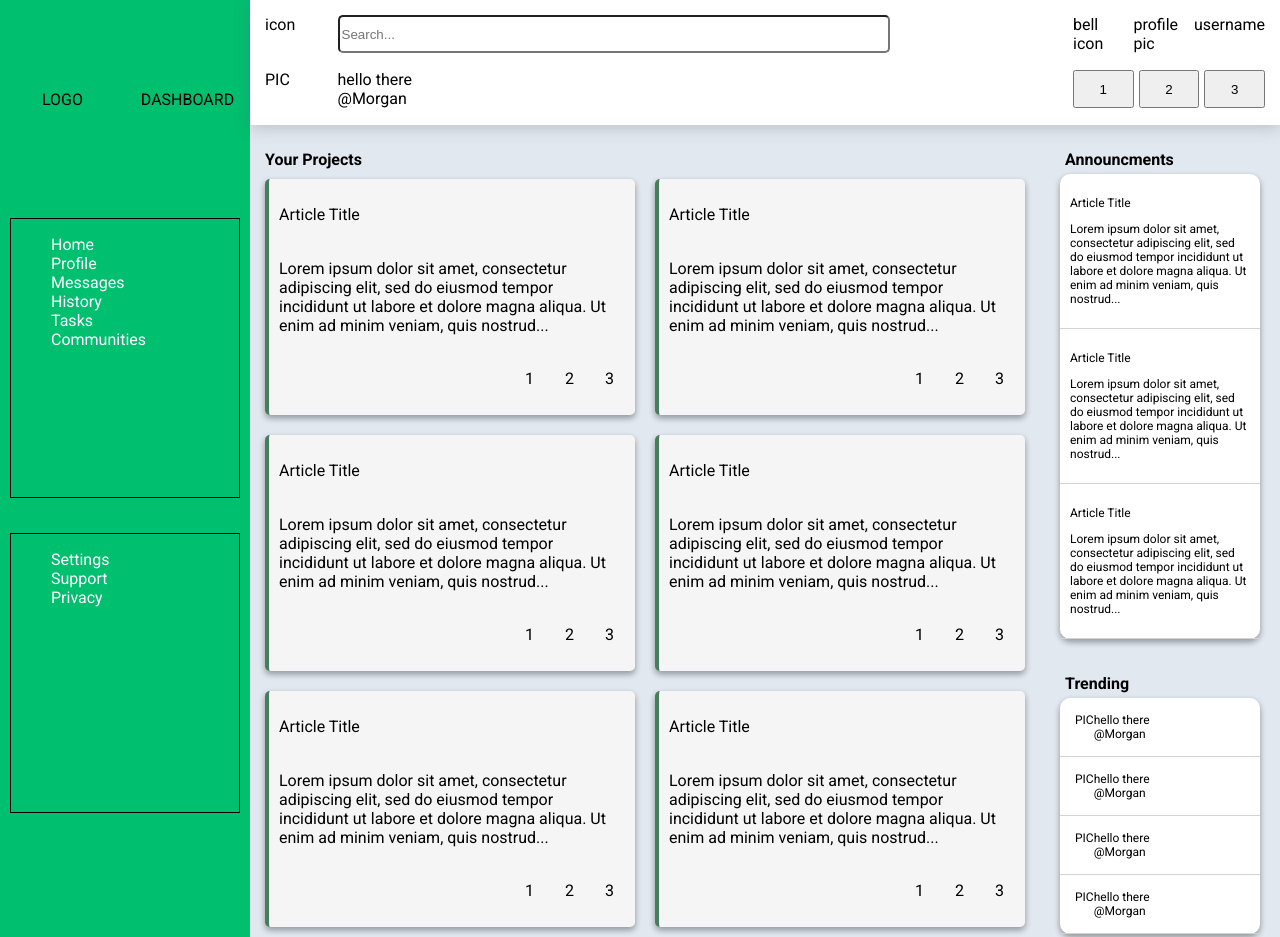
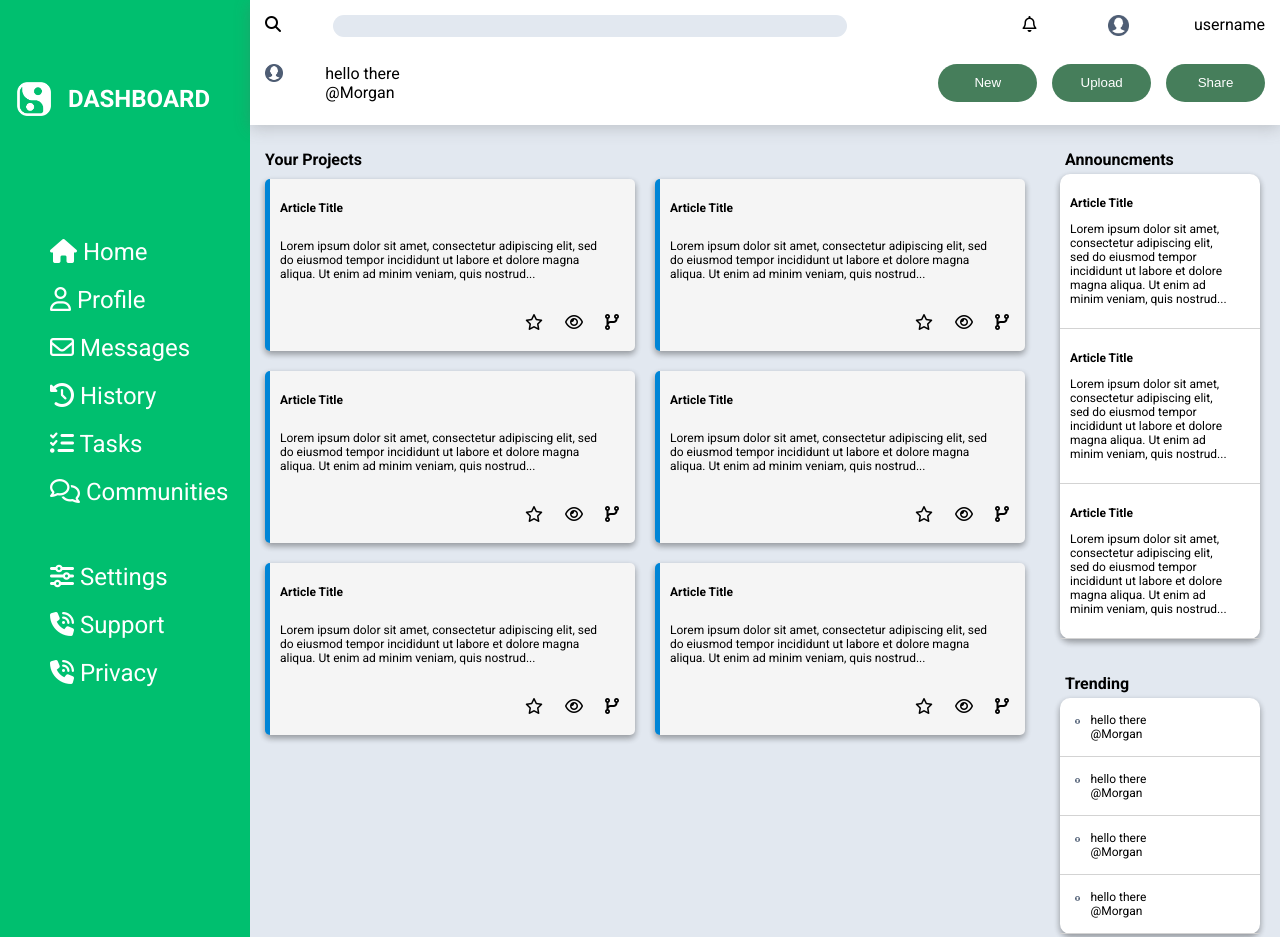
Before and after one commit to imustbreakyou/dashboard, a plain HTML site: page index.html in a window 1280 px wide. Shown: the top 937 px of the page. Drawn offline with Linux system fonts and the light colour scheme.

Commit message:
add logos and profile pictures
project at 95% complete

TODO: Space menu list items, resize profile pictures. Vertically center header and profile pictures

```diff
--- a/index.html
+++ b/index.html
@@ -6,32 +6,33 @@
     <meta name="viewport" content="width=device-width, initial-scale=1.0">
     <title>Dashboard</title>
     <link rel="stylesheet" href="style.css">
-    <link href='http://fonts.googleapis.com/css?family=Roboto:400,100,100italic,300,300italic,400italic,500,500italic,700,700italic,900italic,900' rel='stylesheet' type='text/css'>
+
+        <link href='http://fonts.googleapis.com/css?family=Roboto:400,100,100italic,300,300italic,400italic,500,500italic,700,700italic,900italic,900' rel='stylesheet' type='text/css'>
   </head>
 <body>
     <div class="container">
         <div class="sidebar">
             <div class="logo-container">
-              <div class="logo">LOGO</div>
+              <div class="logo"><img class="logo-png" src="icons/logo.png" alt="Italian Trulli"></div>
               <div class="logo-text">DASHBOARD</div>
             </div>
             <div class="menus">
               <div class="navigation">
                 <menu>
-                  <li>Home</li>
-                  <li>Profile</li>
-                  <li>Messages</li>
-                  <li>History</li>
-                  <li>Tasks</li>
-                  <li>Communities</li>
+                  <li><i class="fa-solid fa-house"></i>   Home</li>
+                  <li><i class="fa-regular fa-user"></i>   Profile</li>
+                  <li><i class="fa-regular fa-envelope"></i>   Messages</li>
+                  <li><i class="fa-solid fa-clock-rotate-left"></i>   History</li>
+                  <li><i class="fa-solid fa-list-check"></i>   Tasks</li>
+                  <li><i class="fa-regular fa-comments"></i>   Communities</li>
                 </menu>
 
               </div>
               <div class="account">
                 <menu>
-                  <li>Settings</li>
-                  <li>Support</li>
-                  <li>Privacy</li>
+                  <li><i class="fa-solid fa-sliders"></i>   Settings</li>
+                  <li><i class="fa-solid fa-phone-volume"></i>   Support</li>
+                  <li><i class="fa-solid fa-phone-volume"></i>   Privacy</li>
                 </menu>
               </div>
             </div>
@@ -40,28 +41,30 @@
         <div class="header">
           <div class="top">
             <div class="search">
-              <div class="icon">icon</div>
-              <input class="search-bar" type="text" placeholder="Search...">
+              <div class="icon">
+                <i class="fa-solid fa-magnifying-glass"></i>
+              </div>
+              <input class="search-bar" type="text">
             </div>
             <div class="access-profile">
-              <div>bell icon</div>
-              <div>profile pic</div>
+              <div><i class="fa-regular fa-bell"></i></div>
+              <div><img class="profile-png" src="icons/profile.png"></div>
               <div>username</div>
 
             </div>
           </div>
           <div class="bottom">
             <div class="display-profile">
-              <div class="profile-pic">PIC</div>
+              <div class="profile-pic"><img class="profile-png" src="icons/profile.png"></div>
               <div class="display-user-container">
                 <div class="hello"> hello there </div>
                 <div class="username">@Morgan</div>
               </div>
             </div>
             <div class="account-buttons">
-              <button>1</button>
-              <button>2</button>
-              <button>3</button>
+              <button>New</button>
+              <button>Upload</button>
+              <button>Share</button>
             </div>
           </div>
 
@@ -74,54 +77,54 @@
                     <p class="title">Article Title</p>
                     <p>Lorem ipsum dolor sit amet, consectetur adipiscing elit, sed do eiusmod tempor incididunt ut labore et dolore magna aliqua. Ut enim ad minim veniam, quis nostrud...</p>
                     <div class="icons">
-                      <div>1</div>
-                      <div>2</div>
-                      <div>3</div>
+                      <div><i class="fa-regular fa-star"></i></div>
+                      <div><i class="fa-regular fa-eye"></i></div>
+                      <div><i class="fa-solid fa-code-branch"></i></div>
                     </div>
                   </div>
                   <div class="card">
                     <p class="title">Article Title</p>
                     <p>Lorem ipsum dolor sit amet, consectetur adipiscing elit, sed do eiusmod tempor incididunt ut labore et dolore magna aliqua. Ut enim ad minim veniam, quis nostrud...</p>
                     <div class="icons">
-                      <div>1</div>
-                      <div>2</div>
-                      <div>3</div>
+                      <div><i class="fa-regular fa-star"></i></div>
+                      <div><i class="fa-regular fa-eye"></i></div>
+                      <div><i class="fa-solid fa-code-branch"></i></div>
                     </div>
                   </div>
                   <div class="card">
                     <p class="title">Article Title</p>
                     <p>Lorem ipsum dolor sit amet, consectetur adipiscing elit, sed do eiusmod tempor incididunt ut labore et dolore magna aliqua. Ut enim ad minim veniam, quis nostrud...</p>
                     <div class="icons">
-                      <div>1</div>
-                      <div>2</div>
-                      <div>3</div>
+                      <div><i class="fa-regular fa-star"></i></div>
+                      <div><i class="fa-regular fa-eye"></i></div>
+                      <div><i class="fa-solid fa-code-branch"></i></div>
                     </div>
                   </div>
                   <div class="card">
                     <p class="title">Article Title</p>
                     <p>Lorem ipsum dolor sit amet, consectetur adipiscing elit, sed do eiusmod tempor incididunt ut labore et dolore magna aliqua. Ut enim ad minim veniam, quis nostrud...</p>
                     <div class="icons">
-                      <div>1</div>
-                      <div>2</div>
-                      <div>3</div>
+                      <div><i class="fa-regular fa-star"></i></div>
+                      <div><i class="fa-regular fa-eye"></i></div>
+                      <div><i class="fa-solid fa-code-branch"></i></div>
                     </div>
                   </div>
                   <div class="card">
                     <p class="title">Article Title</p>
                     <p>Lorem ipsum dolor sit amet, consectetur adipiscing elit, sed do eiusmod tempor incididunt ut labore et dolore magna aliqua. Ut enim ad minim veniam, quis nostrud...</p>
                     <div class="icons">
-                      <div>1</div>
-                      <div>2</div>
-                      <div>3</div>
+                      <div><i class="fa-regular fa-star"></i></div>
+                      <div><i class="fa-regular fa-eye"></i></div>
+                      <div><i class="fa-solid fa-code-branch"></i></div>
                     </div>
                   </div>
                   <div class="card">
                     <p class="title">Article Title</p>
                     <p>Lorem ipsum dolor sit amet, consectetur adipiscing elit, sed do eiusmod tempor incididunt ut labore et dolore magna aliqua. Ut enim ad minim veniam, quis nostrud...</p>
                     <div class="icons">
-                      <div>1</div>
-                      <div>2</div>
-                      <div>3</div>
+                      <div><i class="fa-regular fa-star"></i></div>
+                      <div><i class="fa-regular fa-eye"></i></div>
+                      <div><i class="fa-solid fa-code-branch"></i></div>
                     </div>
                   </div>
 
@@ -155,7 +158,7 @@
 
                 <div class="card">
                   <div class="display-profile">
-                    <div class="profile-pic">PIC</div>
+                    <div class="profile-pic"><img class="profile-png" src="icons/profile.png"></div>
                     <div class="display-user-container">
                       <div class="hello"> hello there </div>
                       <div class="username">@Morgan</div>
@@ -165,7 +168,7 @@
 
                 <div class="card">
                   <div class="display-profile">
-                    <div class="profile-pic">PIC</div>
+                    <div class="profile-pic"><img class="profile-png" src="icons/profile.png"></div>
                     <div class="display-user-container">
                       <div class="hello"> hello there </div>
                       <div class="username">@Morgan</div>
@@ -175,7 +178,7 @@
 
                 <div class="card">
                   <div class="display-profile">
-                    <div class="profile-pic">PIC</div>
+                    <div class="profile-pic"><img class="profile-png" src="icons/profile.png"></div>
                     <div class="display-user-container">
                       <div class="hello"> hello there </div>
                       <div class="username">@Morgan</div>
@@ -185,7 +188,7 @@
 
                 <div class="card">
                   <div class="display-profile">
-                    <div class="profile-pic">PIC</div>
+                    <div class="profile-pic"><img class="profile-png" src="icons/profile.png"></div>
                     <div class="display-user-container">
                       <div class="hello"> hello there </div>
                       <div class="username">@Morgan</div>
@@ -201,5 +204,5 @@
         </div>
     </div>
 </body>
-<script>
+<script src="https://kit.fontawesome.com/fd30647803.js" crossorigin="anonymous"></script>
 </script>
--- a/style.css
+++ b/style.css
@@ -8,9 +8,20 @@ body {
 
 }
 
+button {
+    background: #467E5B;
+    border: none;
+    border-radius: 25px;
+
+    color: white;
+    padding: 0px 10px 0px 10px;
+}
+
 li {
   list-style-type: none;
   color: white;
+  margin: 20px 0;
+  font-size: 24px;
 }
 
 .container {
@@ -47,7 +58,7 @@ li {
     display: grid;
     grid-template-rows: 1fr 2fr 1fr;
     padding: 10px;
-    border-left: 4px solid #467E5B;
+    border-left: 5px solid #0085D6;
     border-radius: 5px;
     box-shadow: rgba(0, 0, 0, 0.16) 0px 3px 6px, rgba(0, 0, 0, 0.23) 0px 3px 6px;
 
@@ -75,10 +86,17 @@ li {
 
 }
 
-.header .top, .header .bottom {
+.header .top {
     display: grid;
-    grid-template-columns: 4fr 1fr;
+    grid-template-columns: 3fr 1fr;
+
 }
+
+.header .bottom {
+    display: grid;
+    grid-template-columns: 2fr 1fr;
+}
+
 
 
 /*
@@ -95,8 +113,11 @@ li {
 }
 
 .search-bar {
-    border-radius: 5px;
+    border-radius: 15px;
     width: 75%;
+    background: #E2E8F0;
+    border: none;
+    height: 80%;
 
 
 }
@@ -104,7 +125,7 @@ li {
 .access-profile, .account-buttons {
     display: grid;
     grid-template-columns: repeat(3, 1fr);
-    gap: 5px;
+    gap: 15px;
     padding: 5px;
 }
 
@@ -129,30 +150,60 @@ li {
     gap: 10px;
 }
 
+.logo-text {
+    margin-right: 40px;
+    font-size: 24px;
+}
 
 .logo-container {
-   /* border: 1px solid black;*/
     display: grid;
-    grid-template-columns: 1fr 1fr
+    grid-template-columns: 1fr 1fr;
+    place-items: center;
 }
 
 .logo-container > div {
-    /*border: 1px solid black;*/
-    place-self: center;
+    font-weight: 700;
+    color: white;
+}
 
+.logo {
+    display: grid;
+    place-items: center;
 
 }
 
 
 
+
+ .profile-png {
+    object-fit: cover;
+    width: 30%;
+    padding: 0px;
+    margin: 0px;
+
+}
+
+.logo > img {
+    object-fit: cover;
+    width: 50%;
+    height: auto;
+
+}
+
 .menus {
     display: grid;
     grid-template-rows: repeat(auto-fit, minmax(100px, 300px));
-    gap: 15px;
+    gap: 25px;
 }
 
+.menus .li{
+    display: grid;
+    gap: 10px;
+}
+
+
 .menus > div {
-   border: 1px solid black;
+
    margin: 10px;
 }
 
@@ -222,3 +273,16 @@ li {
     font-size: 12px;
 
 }
+
+.card > p {
+    font-size: 12px;
+    padding-right: 20px;
+}
+
+.card .title {
+    font-weight: 700;
+}
+
+.profile-png {
+
+}
```
Also changed, not shown: icons/logo.png (added), icons/profile.png (added).
